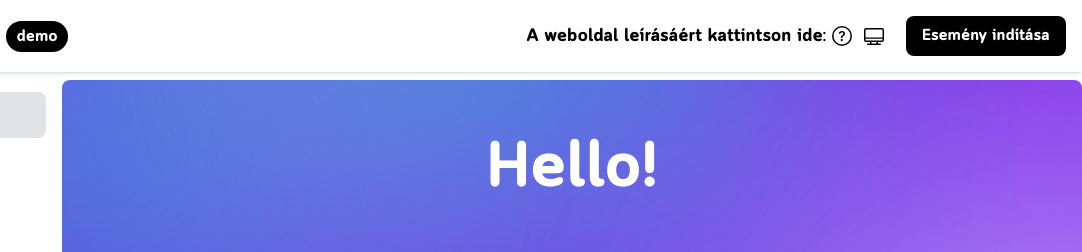
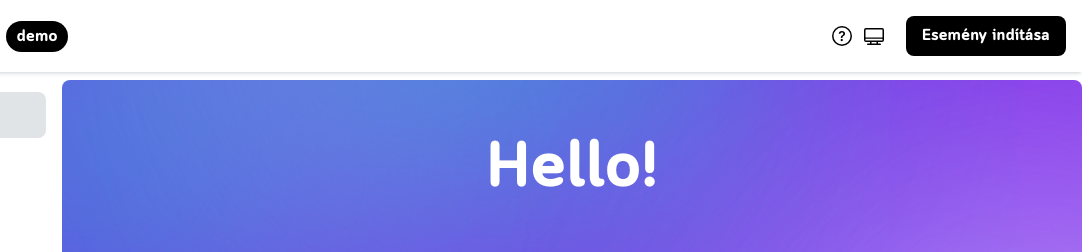
Before and after one commit to matrix-mandula/TTTCast-C3, a plain HTML site: page home.html in a window 1280 px wide. Shown: the top 252 px of the page, 198-1280 px from the left. Drawn offline with Linux system fonts and the light colour scheme.

Commit message:
súgó felirat törölve

```diff
--- a/home.html
+++ b/home.html
@@ -78,7 +78,6 @@
                 <!-- <button class="small-button">
                     <img src="./assets/icons/notifications.svg" alt="notifications">
                 </button> -->
-                <p style="margin: auto; font-size: 18px;">A weboldal leírásáért kattintson ide:</p>
                 <a href="help.pdf" target="_blank">
                     <button class="small-button" id="help">
                         <img src="./assets/icons/nav/sugo.svg" alt="help">
```
